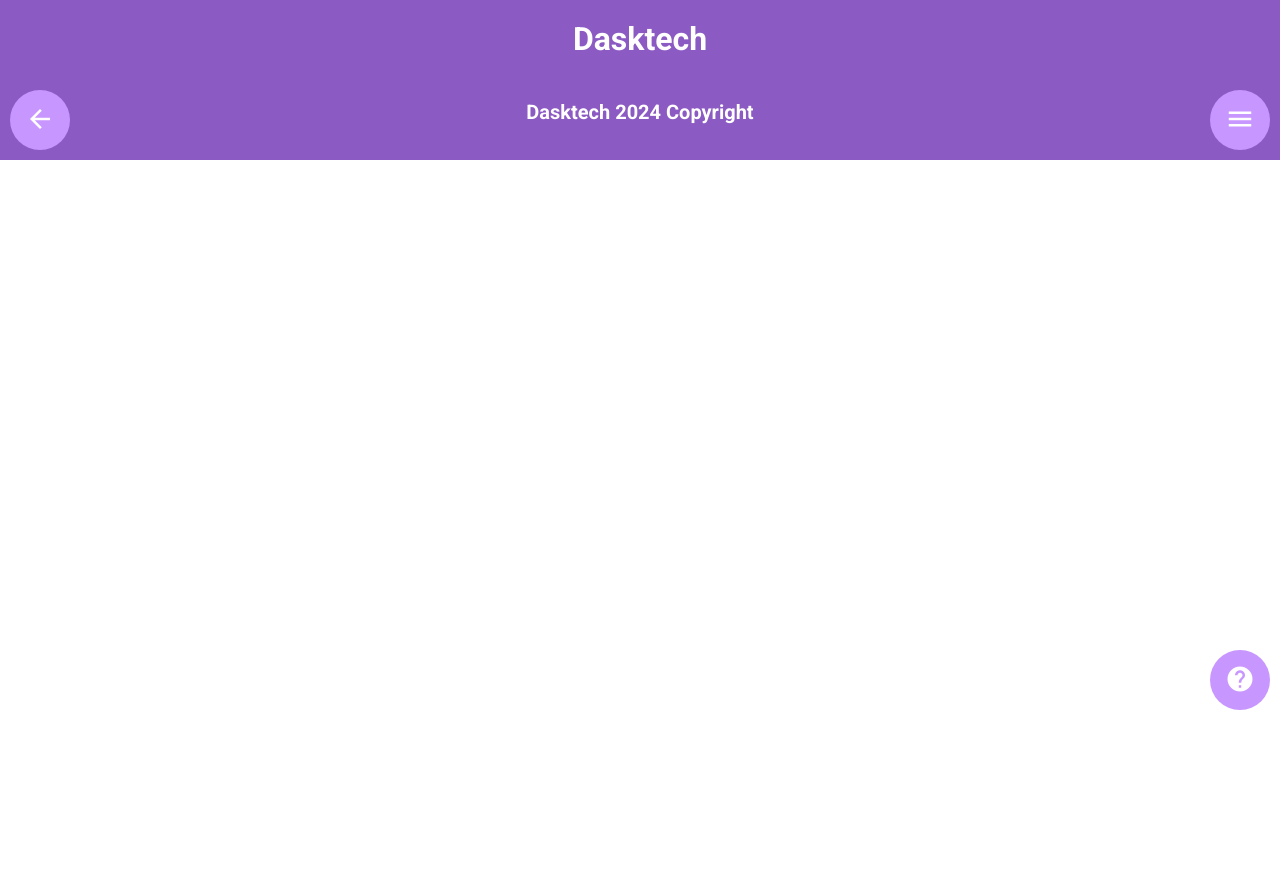
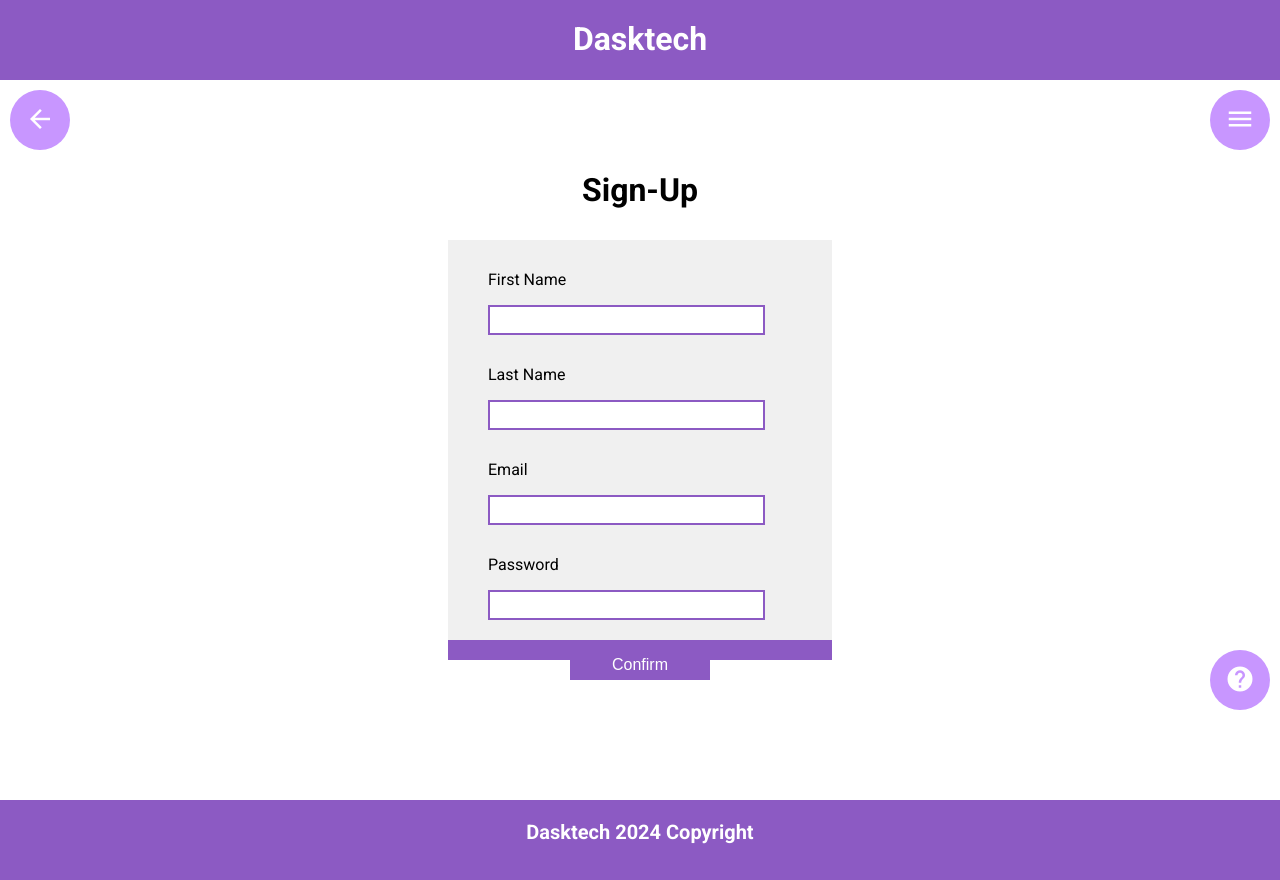
Before and after one commit to DanielTruscaV1/DasktechV3, a Vue app in the folder front-end/dasktech/: page /sign_up in a window 1280 px wide. Before the commit the page ends 800 px from the top, so only its background shows below. Built offline with nearby package versions, Linux system fonts and the light colour scheme.

Commit message:
Updated the Sign-Up component.

```diff
--- a/front-end/dasktech/src/components/SignUp.vue
+++ b/front-end/dasktech/src/components/SignUp.vue
@@ -3,16 +3,100 @@
 </script>
 
 <template>
-
+  <div id="container">
+    <h1 id="title">
+      Sign-Up
+    </h1>
+    <div id="form">
+        <p>
+            First Name
+        </p>
+        <input type="text"/>
+        <p>
+            Last Name
+        </p>
+        <input type="text"/>
+        <p>
+            Email
+        </p>
+        <input type="text"/>
+        <p>
+            Password
+        </p>
+        <input type="password"/>
+        <button>
+            Confirm
+        </button>
+    </div>
+  </div>
 </template>
 
 <style scoped>
+    #container
+    {
+        width:100vw;
+        height:90vh;
+        font-family:var(--font1);
+    }
+    #form
+    {
+        position:absolute;
+        background-color:var(--color5);
+    }
+    #title
+    {
+      width:100vw;
+      position:absolute;
+      top:calc(10vh + 70px);
+      text-align:center;
+    }
+    p
+    {
+        margin-top:0px;
+        padding-top:30px;
+        padding-left:40px;
+    }
+    input
+    {
+        height:22px;
+        padding:2px;
+        margin-top:0px;
+        margin-left:40px;
+        width:70%;
+        border:2px solid var(--color4);
+    }
+    button
+    {
+        display:block;
+        width:140px;
+        height:30px;
+        margin-top:30px;
+        margin-left:calc(50% - 70px);
+        background-color:var(--color4);
+        color:var(--color1);
+        border:none;
+        font-size:16px;
+    }
     @media screen and (max-width:600px)
     {
-
+        #form
+        {
+            width:90vw;
+            height:60vh;
+            top:30vh;
+            left:5vw;
+            border-bottom:10px solid var(--color4);
+        }
     }
     @media screen and (min-width:600px)
     {
-
+        #form
+        {
+            width:30vw;
+            height:50vh;
+            top:30vh;
+            left:35vw;
+            border-bottom:20px solid var(--color4);
+        }
     }
 </style>
```
